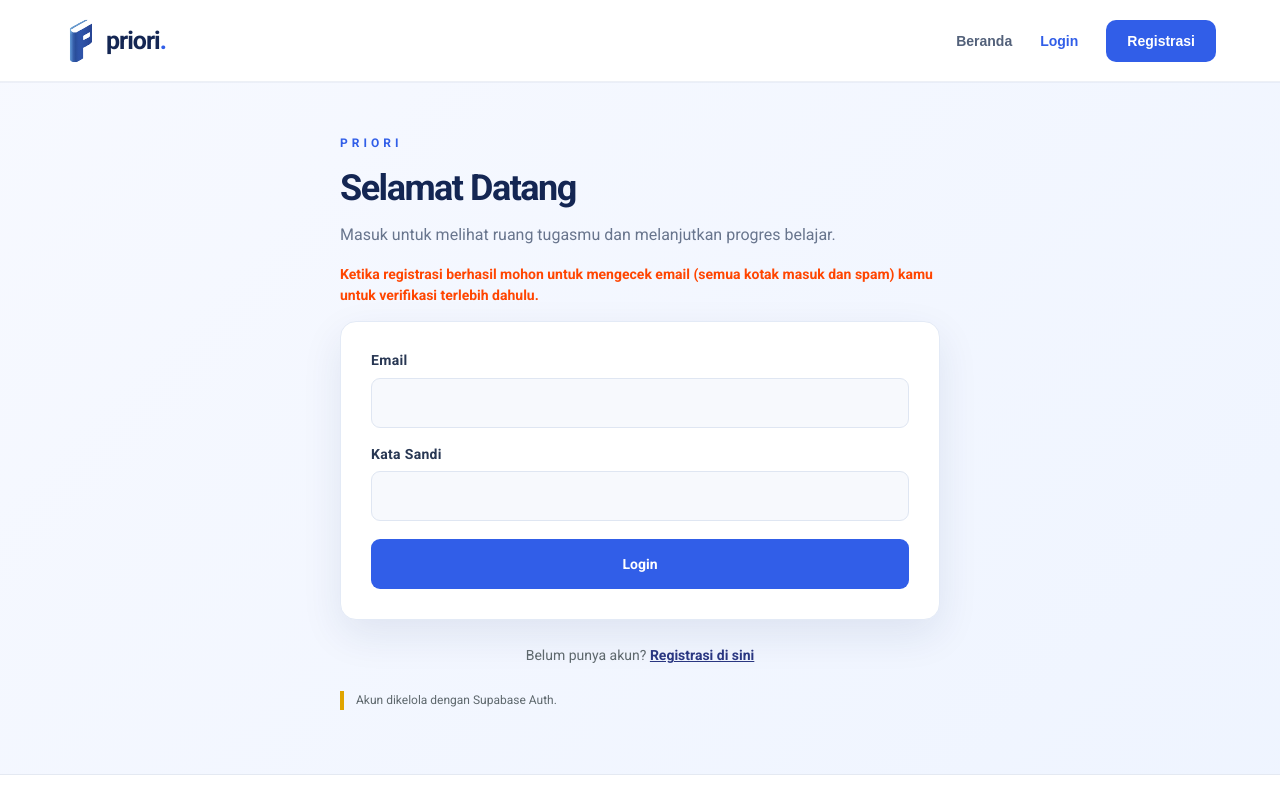
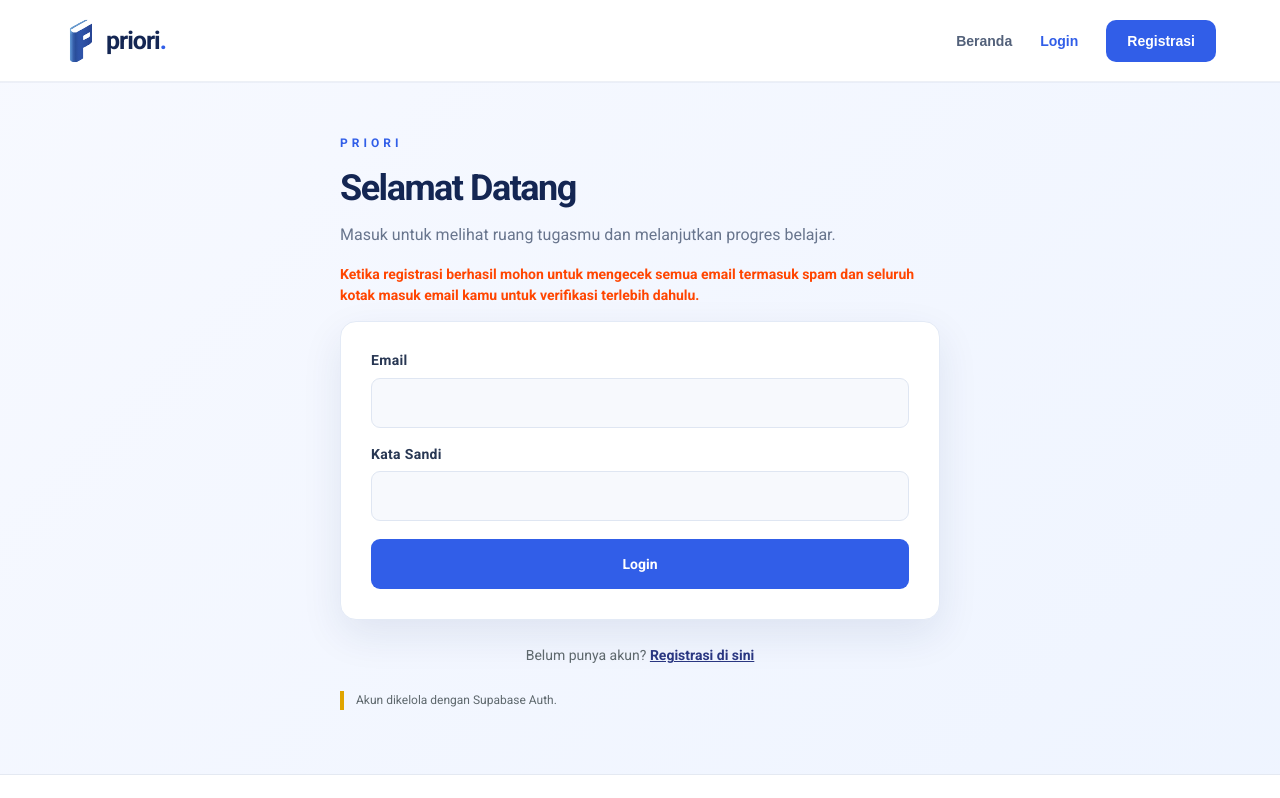
Before and after one commit to fyrdakk/priori_kelompok19, a React (Vite) app: page /login in a window 1280 px wide. Shown: the top 798 px of the page. Built offline with nearby package versions, Linux system fonts and the light colour scheme; no server answers; the database is empty.

Commit message:
Improve email verification instructions on AuthPage
Updated the email verification message for clarity.

```diff
--- a/src/pages/AuthPage.jsx
+++ b/src/pages/AuthPage.jsx
@@ -80,7 +80,7 @@ function AuthPage({ mode }) {
             : 'Masuk untuk melihat ruang tugasmu dan melanjutkan progres belajar.'}
         </p>
         <p className="page-intro-kedua">
-          Ketika registrasi berhasil mohon untuk mengecek email (semua kotak masuk dan spam) kamu untuk verifikasi terlebih dahulu.
+          Ketika registrasi berhasil mohon untuk mengecek semua email termasuk spam dan seluruh kotak masuk email kamu untuk verifikasi terlebih dahulu.
         </p>
         <Card className="auth-card">
           <form onSubmit={handleSubmit} noValidate>
```
